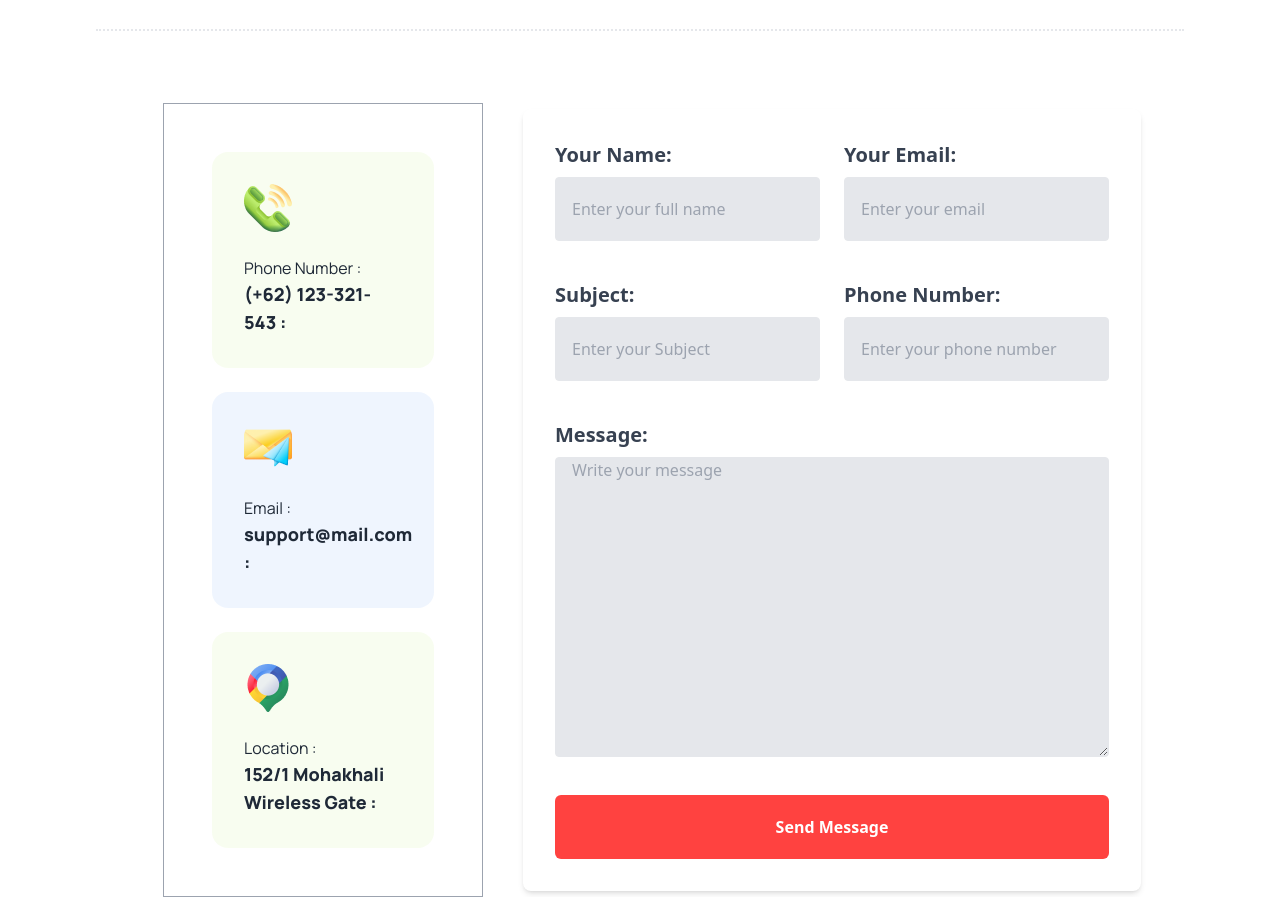
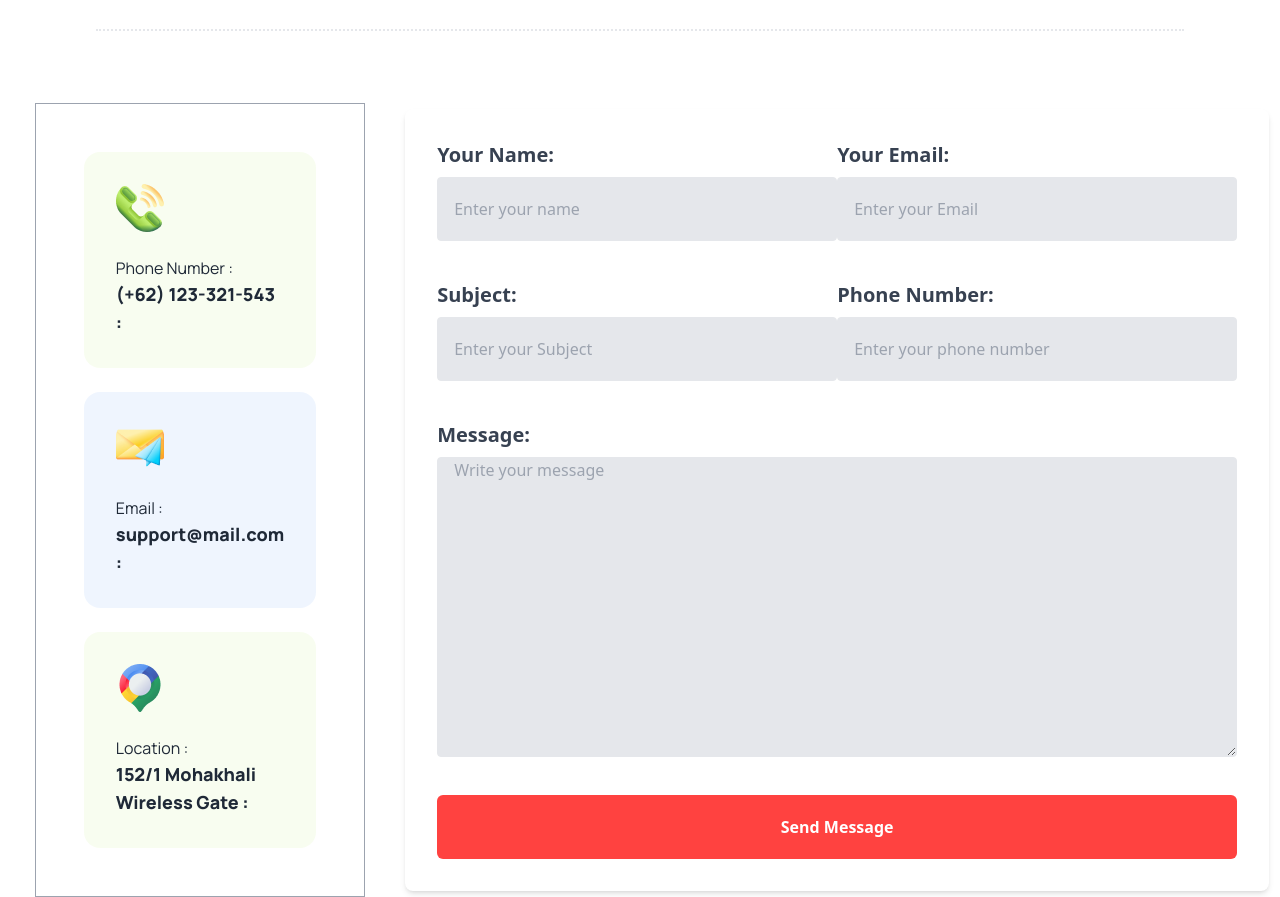
Before and after one commit to iamdoulat/assignment03, a plain HTML site: page index.html in a window 1280 px wide. Shown: the part 2982-3879 px from the top of the page. Drawn offline with nearby package versions, Linux system fonts and the light colour scheme.

Commit message:
cntact form modify done

```diff
--- a/index.html
+++ b/index.html
@@ -212,9 +212,9 @@
               <p class="text-sm lg:text-base not-italic font-medium text-[#13131899]">Dit amet consectetur. Condimentum dignissim adipiscing aliquam turpis placerat dolor. Purus urna in sit nullam proin. </p>
           </div>
         </div>
-
-      <div class="container mx-auto flex lg:flex-grow-1 justify-center items-center space-x-4 lg:px-50">
-        <div class="container w-1/4 flex-col m-6 border border-gray-400">
+        <!-- info start-->
+      <div class="container mx-auto lg:flex justify-center items-center space-x-4 lg:px-24">
+        <div class="container lg:w-2/4 lg:m-6 border border-gray-400">
           <div class="p-12 space-y-6">
             <div class="bg-[#bced6d1a] p-8 rounded-2xl">
               <div class="text-left">
@@ -245,39 +245,36 @@
             </div>
           </div>
           </div>
-
-            <div>
+        <!-- info  end-->
+        <!-- form -->
         <div class="bg-white p-8 rounded-lg shadow-md w-full">
-
-                <div class="flex space-x-6">
+          <div class="lg:flex justify-center items-centerspace-x-6">
             <div class="mb-10">
-                    <label for="name" class="block text-gray-700 text-xl font-bold mb-2">Your Name:</label>
-                    <input type="text" id="name" name="name" placeholder="Enter your full name"
-                      class="w-94 h-16 px-4 border rounded focus:outline-none focus:ring focus:border-blue-300 bg-gray-200">
+              <label for="subject" class="block text-gray-700 text-xl font-bold mb-2">Your Name:</label>
+              <input type="text" id="subject" name="subject" placeholder="Enter your name"
+                class="lg:w-[400px] h-16 px-4 border rounded  bg-gray-200">
             </div>
             <div class="mb-4">
-                    <label for="email" class="block text-gray-700 text-xl font-bold mb-2">Your Email:</label>
-                    <input type="email" id="email" name="email" placeholder="Enter your email"
-                      class="w-94 h-16 px-4 border rounded focus:outline-none focus:ring focus:border-blue-300  bg-gray-200">
+              <label for="phone" class="block text-gray-700 text-xl font-bold mb-2">Your Email:</label>
+              <input type="text" id="phone" name="phone" placeholder="Enter your Email"
+                class="lg:w-[400px] h-16 px-4 border rounded bg-gray-200">
             </div>
           </div>
-                <div class="flex space-x-6">
+          <div class="lg:flex justify-center items-centerspace-x-6">
             <div class="mb-10">
-                    <label for="name" class="block text-gray-700 text-xl font-bold mb-2">Subject:</label>
-                    <input type="text" id="name" name="name" placeholder="Enter your Subject"
-                      class="w-94 h-16 px-4 border rounded focus:outline-none focus:ring focus:border-blue-300 bg-gray-200">
+              <label for="subject" class="block text-gray-700 text-xl font-bold mb-2">Subject:</label>
+              <input type="text" id="subject" name="subject" placeholder="Enter your Subject"
+                class="lg:w-[400px] h-16 px-4 border rounded  bg-gray-200">
             </div>
             <div class="mb-4">
-                    <label for="email" class="block text-gray-700 text-xl font-bold mb-2">Phone Number:</label>
-                    <input type="email" id="email" name="email" placeholder="Enter your phone number"
-                      class="w-94 h-16 px-4 border rounded focus:outline-none focus:ring focus:border-blue-300 bg-gray-200">
+              <label for="phone" class="block text-gray-700 text-xl font-bold mb-2">Phone Number:</label>
+              <input type="text" id="phone" name="phone" placeholder="Enter your phone number"
+                class="lg:w-[400px] h-16 px-4 border rounded bg-gray-200">
             </div>
           </div>
-
-                <!-- Message Input -->
           <div class="mb-8">
             <label for="message" class="block text-gray-700 text-xl font-bold mb-2">Message:</label>
-                  <textarea id="message" name="message" placeholder="Write your message " rows="16"
+            <textarea id="message" name="message" placeholder="Write your message" rows="16"
               class="w-full h-[300px] px-4 border rounded focus:outline-none focus:ring focus:border-blue-300 bg-gray-200"></textarea>
           </div>
 
@@ -285,8 +282,6 @@
           <button type="submit" class="w-full h-16 bg-[#FF4240] text-white rounded-md font-bold">
             Send Message
           </button>
-
-              </div>
         </div>
       </div>
         <!-- Get in touch end -->
```
Lines whose indentation alone changed are shown as unchanged.
